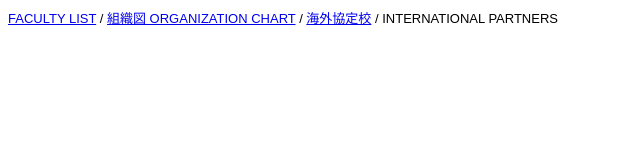
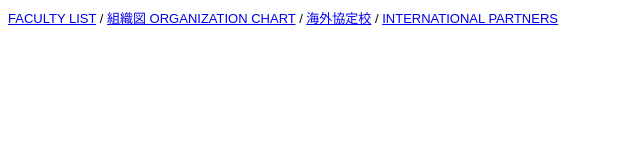
Before and after one commit to mjwarren/partners, a plain HTML site: page index.html in a window 1280 px wide. Shown: the whole page, without its empty margins (0-640 px from the left). Drawn offline with Linux system fonts and the light colour scheme.

Commit message:
Update index.html

```diff
--- a/index.html
+++ b/index.html
@@ -3,7 +3,7 @@
     <a href="http://mjwarren.github.io/directory">FACULTY LIST</a>  /
     <a href="http://mjwarren.github.io/soshikizu">組織図 ORGANIZATION CHART</a>  /
     <a href="http://mjwarren.github.io/partners-jp">海外協定校</a>  /
-    <a href-"http://mjwarren.github.io/partners">INTERNATIONAL PARTNERS</a></font>
+    <a href="http://mjwarren.github.io/partners">INTERNATIONAL PARTNERS</a></font>
 <div data-type="AwesomeTableView" data-viewID="-JvMx_cxSidqEkZL2flZ"></div>
 
 <script src="https://awesome-table.com/AwesomeTableInclude.js"></script>
```
